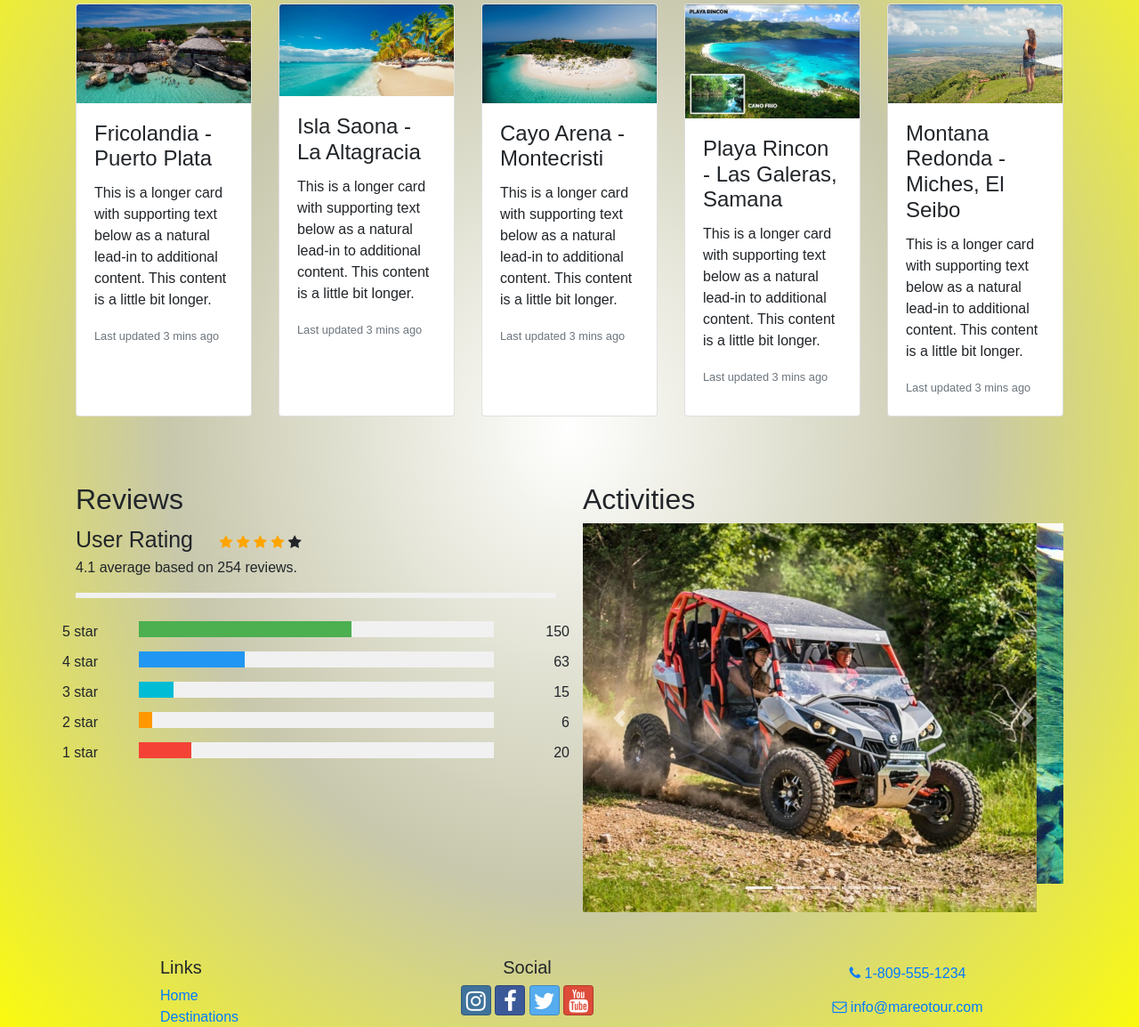
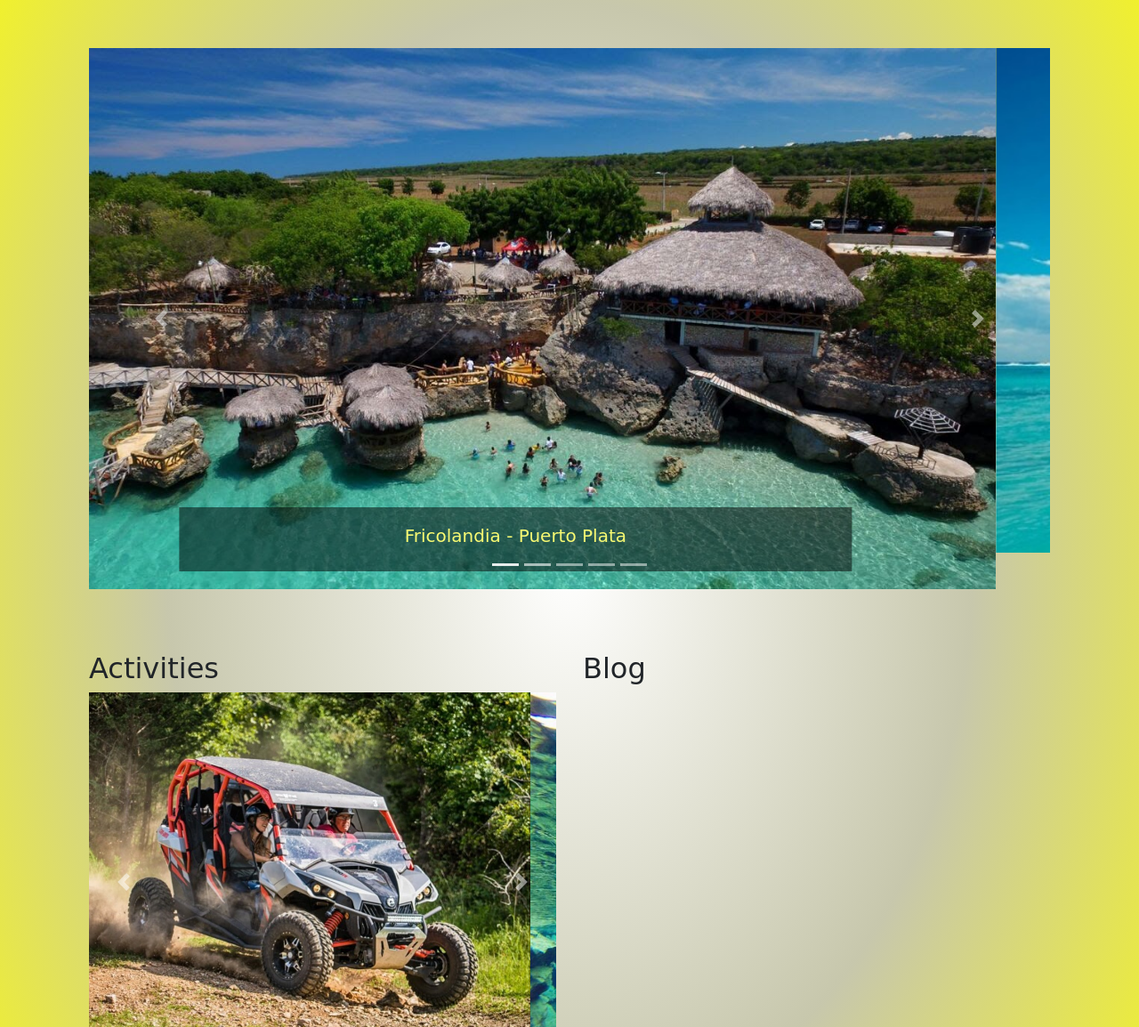
Before and after one commit to ldelacruz88/mareo-tours, a website: page index.html in a window 1280 px wide. Shown: the part 258-1412 px from the top of the page at 89% size. Drawn offline with nearby package versions, Linux system fonts and the light colour scheme.

Commit message:
destination, more carousels, some light css edits

```diff
--- a/css/styles.css
+++ b/css/styles.css
@@ -1,6 +1,7 @@
 body {
     background-image: radial-gradient(white,rgba(177, 177, 139, 0.712),yellow);
     font-family: cursive;
+    margin: 0 auto; /* Center Website */
 }
 
 .jumbotron {
@@ -12,83 +13,21 @@ body {
 .row-content {
     padding: 50px 0;
     min-height: 200px;
+    margin: 20px 0;
 }
 
-.row-footer {
-    background-color: rgba(0,0,0,0.5);
+.site-footer {
     padding: 20px 0;
 }
 
+.carousel-caption {
+    background-color: rgba(0,0,0,0.5);
+    color: rgb(248, 250, 114);
+}
 
-* {
-    box-sizing: border-box;
-  }
-
-  body {
-    font-family: Arial;
-    margin: 0 auto; /* Center website */
-  }
-
-  .heading {
-    font-size: 25px;
-    margin-right: 25px;
-  }
-
-  .fa {
-    font-size: 25px;
-  }
-
-  .checked {
-    color: orange;
-  }
-
-  /* Three column layout */
-  .side {
-    float: left;
-    width: 15%;
-    margin-top: 10px;
-  }
-
-  .middle {
-    float: left;
-    width: 70%;
-    margin-top: 10px;
-  }
-
-  /* Place text to the right */
-  .right {
-    text-align: right;
-  }
-
-  /* Clear floats after the columns */
-  .row:after {
-    content: "";
-    display: table;
-    clear: both;
-  }
-
-  /* The bar container */
-  .bar-container {
-    width: 100%;
-    background-color: #f1f1f1;
-    text-align: center;
-    color: white;
-  }
-
-  /* Individual bars */
-  .bar-5 {width: 60%; height: 18px; background-color: #4CAF50;}
-  .bar-4 {width: 30%; height: 18px; background-color: #2196F3;}
-  .bar-3 {width: 10%; height: 18px; background-color: #00bcd4;}
-  .bar-2 {width: 4%; height: 18px; background-color: #ff9800;}
-  .bar-1 {width: 15%; height: 18px; background-color: #f44336;}
-
-  /* Responsive layout - make the columns stack on top of each other instead of next to each other */
-  @media (max-width: 400px) {
-    .side, .middle {
-      width: 100%;
-    }
-    /* Hide the right column on small screens */
-    .right {
-      display: none;
-    }
-  }
+.row-destination {
+    padding: 50px 0;
+    border-bottom: 1px ridge;
+    min-height: 20px;
+    background-color: rgba(238, 236, 236, 0.466);
+}
--- a/index.html
+++ b/index.html
@@ -1,6 +1,5 @@
 <!DOCTYPE html>
 <html lang="en">
-
     <head>
       <!-- Required meta tags always come first -->
       <meta charset="utf-8" />
@@ -19,9 +18,7 @@
 
       <title>Mareo Tour: Experience Dominican Republic in a different way.</title>
     </head>
-
     <body>
-
         <header class="jumbotron jumbotron-fluid">
             <h1>Mareo Tours</h1>
             <h2>Experience Dominican Republic in a different way.</h2>
@@ -31,131 +28,69 @@
             <ul class="navbar-nav ml-auto"></ul>
             <ul class="navbar-nav navbar-brand">
                 <li class="nav-item active"><a class="nav-link" href="#">Home</a></li>
-            <li class="nav-item"><a class="nav-link" href="#">Destinations</a></li>
-            <li class="nav-item active"><a class="nav-link" href="#">Book Now</a></li>
+                <li class="nav-item"><a class="nav-link" href="destinations.html">Destinations</a></li>
+                <li class="nav-item"><a class="nav-link" href="#">Book Now</a></li>
                 <li class="nav-item"><a class="nav-link" href="#">Contact</a></li>
             </ul>
         </nav>
 
         <div class="container">
-        <div class="card-deck">
-            <div class="card mb-4">
-                <img class="card-img-top img-fluid" src="images/fricolandia-puertoplata-card500.jpg" alt="...">
-                <div class="card-body">
-                    <h4 class="card-title">Fricolandia - Puerto Plata</h4>
-                    <p class="card-text">This is a longer card with supporting text below as a natural lead-in to additional content. This content is a little bit longer.</p>
-                    <p class="card-text"><small class="text-muted">Last updated 3 mins ago</small></p>
+            <!-- Destination Quick View Section -->
+            <div class="row row-content">
+                <div class="col-12">
+                  <div id="carouselMareoIndicators" class="carousel slide" data-ride="carousel">
+                      <ol class="carousel-indicators">
+                            <li data-target="#carouselMareoIndicators" data-slide-to="0" class="active"></li>
+                            <li data-target="#carouselMareoIndicators" data-slide-to="1"></li>
+                            <li data-target="#carouselMareoIndicators" data-slide-to="2"></li>
+                            <li data-target="#carouselMareoIndicators" data-slide-to="3"></li>
+                            <li data-target="#carouselMareoIndicators" data-slide-to="4"></li>
+                      </ol>
+                      <div class="carousel-inner">
+                            <div class="carousel-item active">
+                              <a href="destinations.html"><img class="d-block w-100 img-fluid" src="images/fricolandia-puertoplata.jpg" alt="picture of Fricolandia - Puerto Plata, DR"></a>
+                                <div class="carousel-caption d-none d-md-block">
+                                  <h5>Fricolandia - Puerto Plata</h5>
                                 </div>
                             </div>
-            <div class="card mb-4">
-                <img class="card-img-top img-fluid" src="images/Isla Saona-La Altagracia-card500.jpg" alt="...">
-                <div class="card-body">
-                    <h4 class="card-title">Isla Saona - La Altagracia</h4>
-                    <p class="card-text">This is a longer card with supporting text below as a natural lead-in to additional content. This content is a little bit longer.</p>
-                    <p class="card-text"><small class="text-muted">Last updated 3 mins ago</small></p>
+                            <div class="carousel-item">
+                              <a href="destinations.html"><img class="d-block w-100 img-fluid" src="images/Isla Saona-La Altagracia.jpg" alt="picture of Saona Island - La Altagracia, Dr"></a>
+                                <div class="carousel-caption d-none d-md-block">
+                                  <h5>Isla Saona - La Altagracia</h5>
                                 </div>
                             </div>
-            <div class="w-100 d-none d-sm-block d-md-none"><!-- wrap every 2 on sm--></div>
-            <div class="card mb-4">
-                <img class="card-img-top img-fluid" src="images/cayo-levantado-card500.jpg" alt="...">
-                <div class="card-body">
-                    <h4 class="card-title">Cayo Arena - Montecristi</h4>
-                    <p class="card-text">This is a longer card with supporting text below as a natural lead-in to additional content. This content is a little bit longer.</p>
-                    <p class="card-text"><small class="text-muted">Last updated 3 mins ago</small></p>
+                            <div class="carousel-item">
+                              <a href="destinations.html"><img class="d-block w-100 img-fluid" src="images/cayo-levantado.jpg" alt="picture of Cayo Arena - Montecristi, DR"></a>
+                              <div class="carousel-caption d-none d-md-block">
+                                <h5>Cayo Arena - Montecristi</h5>
                               </div>
                             </div>
-            <div class="w-100 d-none d-md-block d-lg-none"><!-- wrap every 3 on md--></div>
-            <div class="card mb-4">
-                <img class="card-img-top img-fluid" src="images/Playa Rincon-card500.jpg" alt="...">
-                <div class="card-body">
-                    <h4 class="card-title">Playa Rincon - Las Galeras, Samana</h4>
-                    <p class="card-text">This is a longer card with supporting text below as a natural lead-in to additional content. This content is a little bit longer.</p>
-                    <p class="card-text"><small class="text-muted">Last updated 3 mins ago</small></p>
+                            <div class="carousel-item">
+                              <a href="destinations.html"><img class="d-block w-100 img-fluid" src="images/Playa Rincon.jpg" alt="picture of Rincon Beach/Plata Rincon - Las Galeras, Samana, DR"></a>
+                              <div class="carousel-caption d-none d-md-block">
+                                <h5>Playa Rincon - Las Galeras, Samana</h5>
                               </div>
                             </div>
-            <div class="w-100 d-none d-sm-block d-md-none"><!-- wrap every 2 on sm--></div>
-            <div class="w-100 d-none d-lg-block d-xl-none"><!-- wrap every 4 on lg--></div>
-            <div class="card mb-4">
-                <img class="card-img-top img-fluid" src="images/Montana Redonda-card500.jpg" alt="...">
-                <div class="card-body">
-                    <h4 class="card-title">Montana Redonda - Miches, El Seibo</h4>
-                    <p class="card-text">This is a longer card with supporting text below as a natural lead-in to additional content. This content is a little bit longer.</p>
-                    <p class="card-text"><small class="text-muted">Last updated 3 mins ago</small></p>
-                </div>
-            </div>
-
-        </div>
-        <div class="row row-content">
-            <div class="col-6">
-                <h2>Reviews</h2>
-                <span class="heading">User Rating</span>
-                <span class="fa fa-star checked"></span>
-                <span class="fa fa-star checked"></span>
-                <span class="fa fa-star checked"></span>
-                <span class="fa fa-star checked"></span>
-                <span class="fa fa-star"></span>
-                <p>4.1 average based on 254 reviews.</p>
-                <hr style="border:3px solid #f1f1f1">
-
-                <div class="row">
-                  <div class="side">
-                    <div>5 star</div>
-                  </div>
-                  <div class="middle">
-                    <div class="bar-container">
-                      <div class="bar-5"></div>
-                    </div>
-                  </div>
-                  <div class="side right">
-                    <div>150</div>
-                  </div>
-                  <div class="side">
-                    <div>4 star</div>
-                  </div>
-                  <div class="middle">
-                    <div class="bar-container">
-                      <div class="bar-4"></div>
-                    </div>
-                  </div>
-                  <div class="side right">
-                    <div>63</div>
-                  </div>
-                  <div class="side">
-                    <div>3 star</div>
-                  </div>
-                  <div class="middle">
-                    <div class="bar-container">
-                      <div class="bar-3"></div>
-                    </div>
-                  </div>
-                  <div class="side right">
-                    <div>15</div>
-                  </div>
-                  <div class="side">
-                    <div>2 star</div>
-                  </div>
-                  <div class="middle">
-                    <div class="bar-container">
-                      <div class="bar-2"></div>
-                    </div>
-                  </div>
-                  <div class="side right">
-                    <div>6</div>
-                  </div>
-                  <div class="side">
-                    <div>1 star</div>
-                  </div>
-                  <div class="middle">
-                    <div class="bar-container">
-                      <div class="bar-1"></div>
-                    </div>
-                  </div>
-                  <div class="side right">
-                    <div>20</div>
+                            <div class="carousel-item">
+                              <a href="destinations.html"><img class="d-block w-100 img-fluid" src="images/Montana Redonda.jpg" alt="picture of Montana Redonda - Miches, El Seibo, DR">
+                              <div class="carousel-caption d-none d-md-block"></a>
+                                <h5>Montana Redonda - Miches, El Seibo</h5>
                               </div>
                       </div>
                   </div>
-            <div class="col-6">
+                  <a class="carousel-control-prev" href="#carouselMareoIndicators" role="button" data-slide="prev">
+                    <span class="carousel-control-prev-icon" aria-hidden="true"></span>
+                    <span class="sr-only">Previous</span>
+                  </a>
+                  <a class="carousel-control-next" href="#carouselMareoIndicators" role="button" data-slide="next">
+                    <span class="carousel-control-next-icon" aria-hidden="true"></span>
+                    <span class="sr-only">Next</span>
+                  </a>
+                </div>
+            </div>
+            <!-- Activities & Blog -->
+            <div class="row row-content">
+              <div class="col-sm-6">
                 <h2>Activities</h2>
                 <div id="carouselMareo" class="carousel slide" data-ride="carousel">
                       <ol class="carousel-indicators">
@@ -192,8 +127,12 @@
                       </a>
                 </div>
               </div>
+              <div class="col-sm-6">
+                <h2>Blog</h2>
               </div>
             </div>
+        </div>
+
         <footer class="site-footer">
         <div class="container">
             <div class="row">
@@ -201,7 +140,7 @@
                     <h5>Links</h5>
                     <ul class="list-unstyled">
                         <li><a href="#">Home</a></li>
-                    <li><a href="#">Destinations</a></li>
+                        <li><a href="destinations.html">Destinations</a></li>
                         <li><a href="#">Book Now</a></li>
                         <li><a href="#">Contact</a></li>
                     </ul>
@@ -225,7 +164,5 @@
         <script src="node_modules/jquery/dist/jquery.slim.min.js"></script>
         <script src="node_modules/popper.js/dist/umd/popper.min.js"></script>
         <script src="node_modules/bootstrap/dist/js/bootstrap.min.js"></script>
-
     </body>
-
 </html>
```
Also changed, not shown: destinations.html (added, +153 -0 lines), images/Isla Saona-La Altagracia.jpg (added), images/Playa Rincon.jpg (added), images/cayo-levantado.jpg (added), images/fricolandia-puertoplata.jpg (added), 2 other files. Lines whose indentation alone changed are shown as unchanged.
